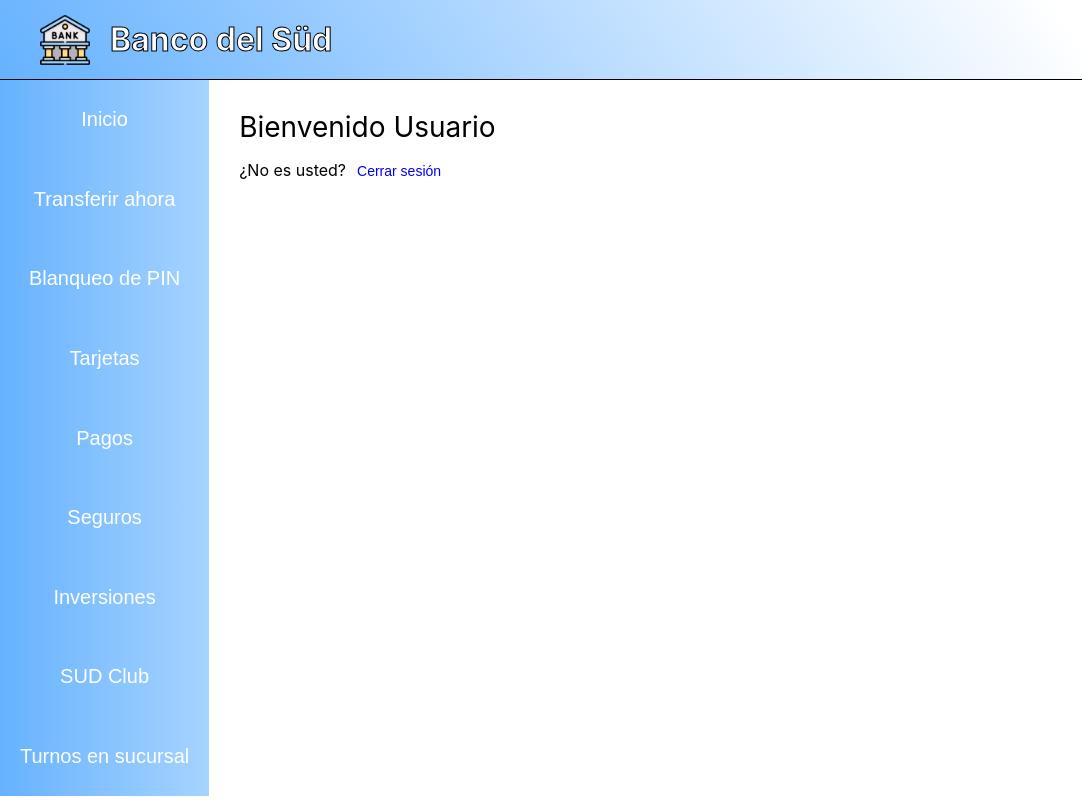
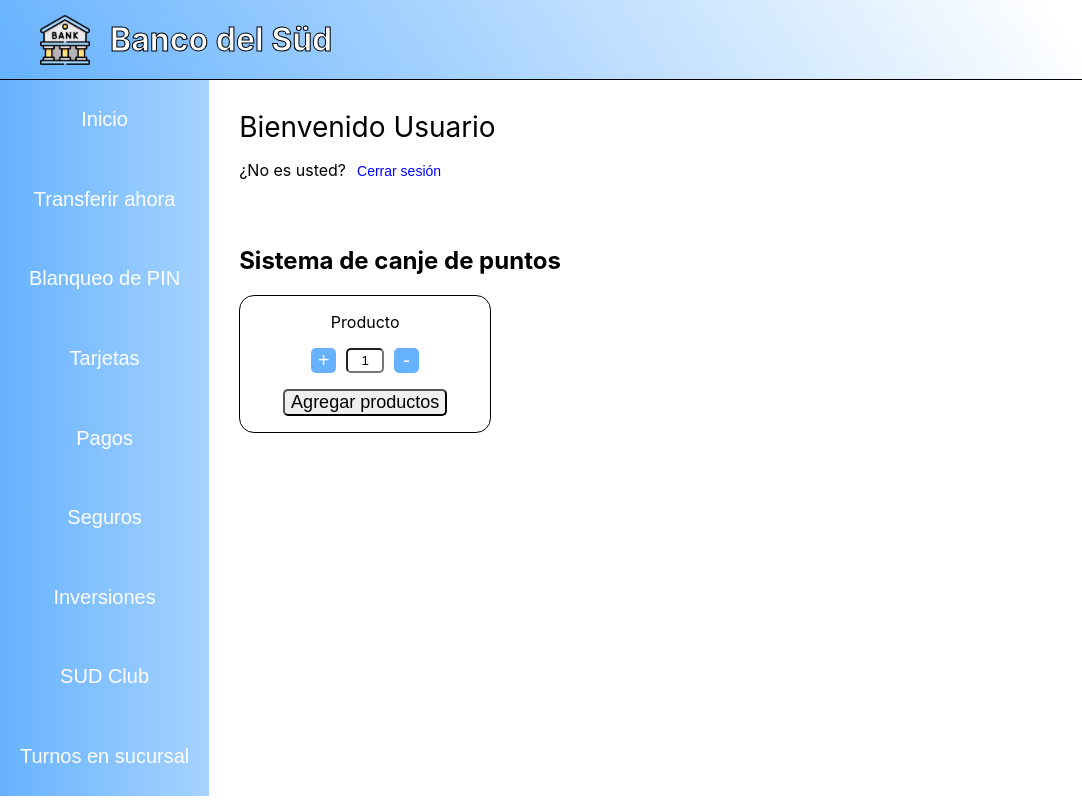
Before and after one commit to brotzumax/BancoDelSud, a React (Create React App) app: page / in a window 1280 px wide. Shown: the whole page, without its empty margins (0-1082 px from the left). Built offline with nearby package versions, Linux system fonts and the light colour scheme.

Commit message:
Implementado contador para sistema de canje de puntos

```diff
--- a/src/App.css
+++ b/src/App.css
@@ -4,7 +4,7 @@
   align-items: center;
 
   background: rgb(255, 255, 255);
-  background: linear-gradient(236deg, rgba(255, 255, 255, 1) 17%, rgba(102, 178, 255, 1) 100%);
+  background: linear-gradient(236deg, rgba(255, 255, 255, 1) 17%, rgb(102, 178, 255) 100%);
   border-bottom: 1px solid black;
   padding-left: 40px;
   position: sticky;
@@ -65,17 +65,17 @@
   width: 100%;
 }
 
-.MensajeBienvenida {
+.ItemListContainer {
   padding-top: 30px;
   padding-left: 30px;
 }
 
-.MensajeBienvenida p:first-child {
+.ItemListContainer p:first-child {
   margin: 0px;
   font-size: 28px;
 }
 
-.MensajeBienvenida button {
+.ItemListContainer button {
   margin-left: 5px;
   border: 0px;
   background-color: #FFFFFF;
@@ -83,3 +83,50 @@
   font-size: 14px;
   cursor: pointer;
 }
+
+.CanjeDePuntos {
+  margin-left: 30px;
+  padding-top: 30px;
+}
+
+.ItemCount {
+  width: 250px;
+  display: flex;
+  flex-direction: column;
+  align-items: center;
+
+  border: 1px solid #000000;
+  border-radius: 15px;
+}
+
+.ItemCount .addProduct{
+  margin-bottom: 16px;
+  font-size: 18px;
+  border-radius: 5px;
+  cursor: pointer;
+}
+
+.ItemCount .inputs {
+  width: 100%;
+  display: flex;
+  justify-content: center;
+  gap: 10px;
+  margin-bottom: 16px;
+}
+
+.ItemCount .inputs input {
+  width: 30px;
+  text-align: center;
+  border-radius: 5px;
+}
+
+.ItemCount .inputs button {
+  font-size: 20px;
+  width: 25px;
+  height: 25px;
+  background-color: #66b2ff;
+  border: 0px;
+  border-radius: 5px;
+  color: #ffffff;
+  cursor: pointer;
+}
--- a/src/App.js
+++ b/src/App.js
@@ -1,6 +1,7 @@
 import './App.css';
+import CanjeDePuntos from './components/CanjeDePuntos';
 import Header from './components/Header';
-import MensajeBienvenida from './components/MensajeBienvenida';
+import ItemListContainer from './components/ItemListContainer';
 import NavBar from './components/NavBar';
 
 function App() {
@@ -10,7 +11,8 @@
       <div className="Contenido">
         <NavBar />
         <div className="Main">
-          <MensajeBienvenida usuario="Usuario" />
+          <ItemListContainer usuario="Usuario" />
+          <CanjeDePuntos />
         </div>
       </div>
     </div>
--- /dev/null
+++ b/src/components/CanjeDePuntos.jsx
@@ -0,0 +1,13 @@
+import React from "react";
+import ItemCount from "./ItemCount";
+
+function CanjeDePuntos(){
+    return(
+        <div className="CanjeDePuntos">
+            <h2>Sistema de canje de puntos</h2>
+            <ItemCount initial={1} stock={5} onAdd={0}/>
+        </div>
+    )
+}
+
+export default CanjeDePuntos;
--- /dev/null
+++ b/src/components/Item.jsx
@@ -0,0 +1 @@
+import React from "react";
--- /dev/null
+++ b/src/components/ItemCount.jsx
@@ -0,0 +1,40 @@
+import React from "react";
+import { useState } from "react";
+
+function ItemCount({ initial, stock, onAdd }) {
+    const [cantidad, setCantidad] = useState(initial);
+    const [itemStock, setItemStock] = useState(stock);
+    const [itemAdd, setItemAdd] = useState(onAdd);
+
+    function decrementarCantidad(valor) {
+        if (valor >= 0) {
+            setCantidad(valor);
+        }
+    }
+
+    function incrementarCantidad(valor) {
+        if ((valor) <= itemStock) {
+            setCantidad(valor);
+        }
+    }
+
+    function agregarProductos() {
+        if (cantidad <= itemStock) {
+            setItemStock(itemStock - cantidad);//4
+            setItemAdd(itemAdd + cantidad);//0+1=1
+        }
+    }
+    return (
+        <div className="ItemCount">
+            <p>Producto</p>
+            <div className="inputs">
+                <button onClick={() => { incrementarCantidad(cantidad + 1) }}>+</button>
+                <input type="text" value={cantidad} onChange={() => { }} />
+                <button onClick={() => { decrementarCantidad(cantidad - 1) }}>-</button>
+            </div>
+            <button className="addProduct" onClick={() => { agregarProductos() }}>Agregar productos</button>
+        </div>
+    )
+}
+
+export default ItemCount;
--- a/src/components/MensajeBienvenida.jsx
+++ b/src/components/ItemListContainer.jsx
@@ -1,10 +1,10 @@
 import React from "react";
 import { Component } from "react";
 
-export default class MensajeBienvenida extends Component {
+export default class ItemListContainer extends Component {
     render() {
         return (
-            <div className="MensajeBienvenida">
+            <div className="ItemListContainer">
                 <p>
                     Bienvenido {this.props.usuario}
                 </p>
```
